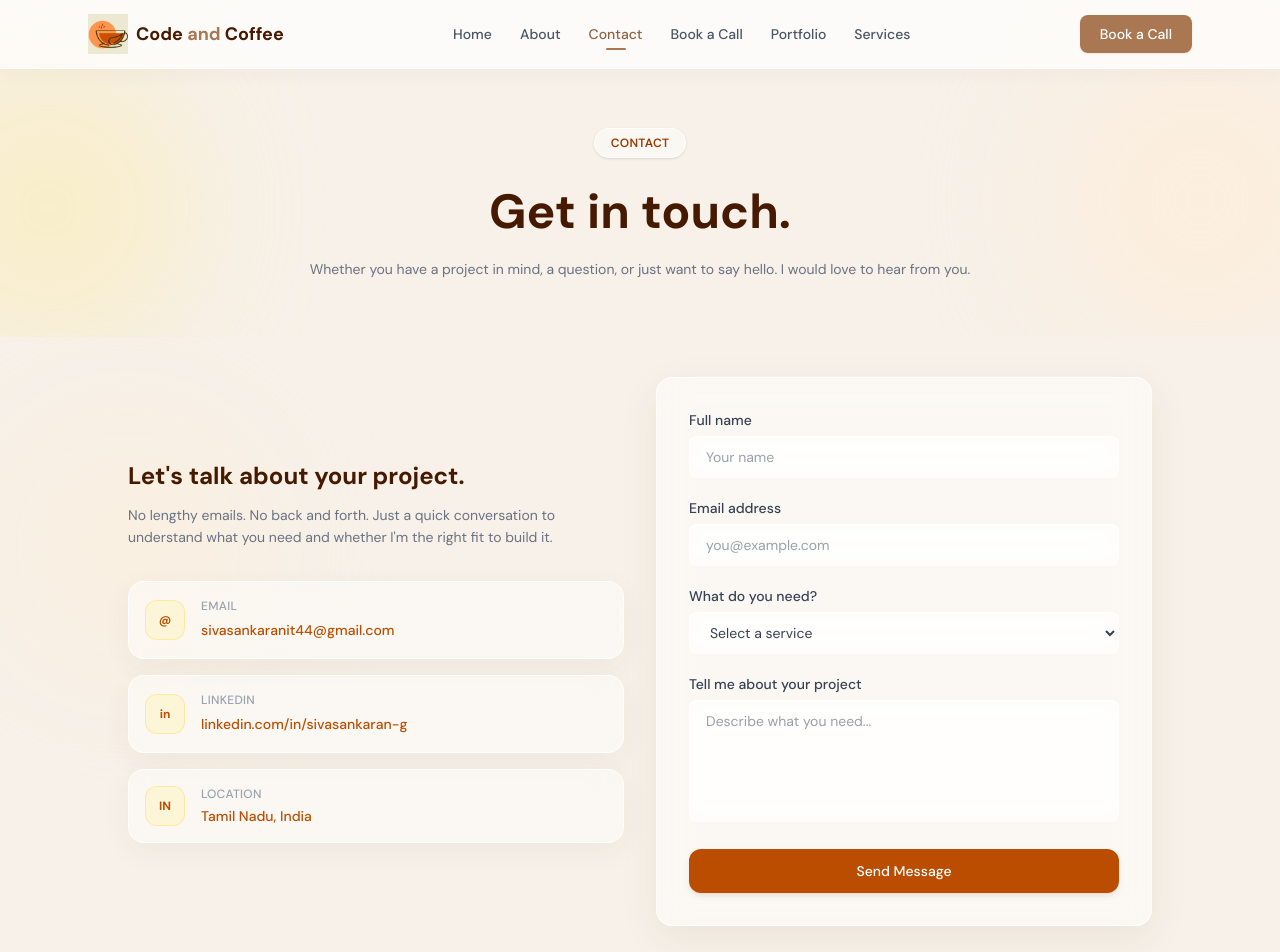
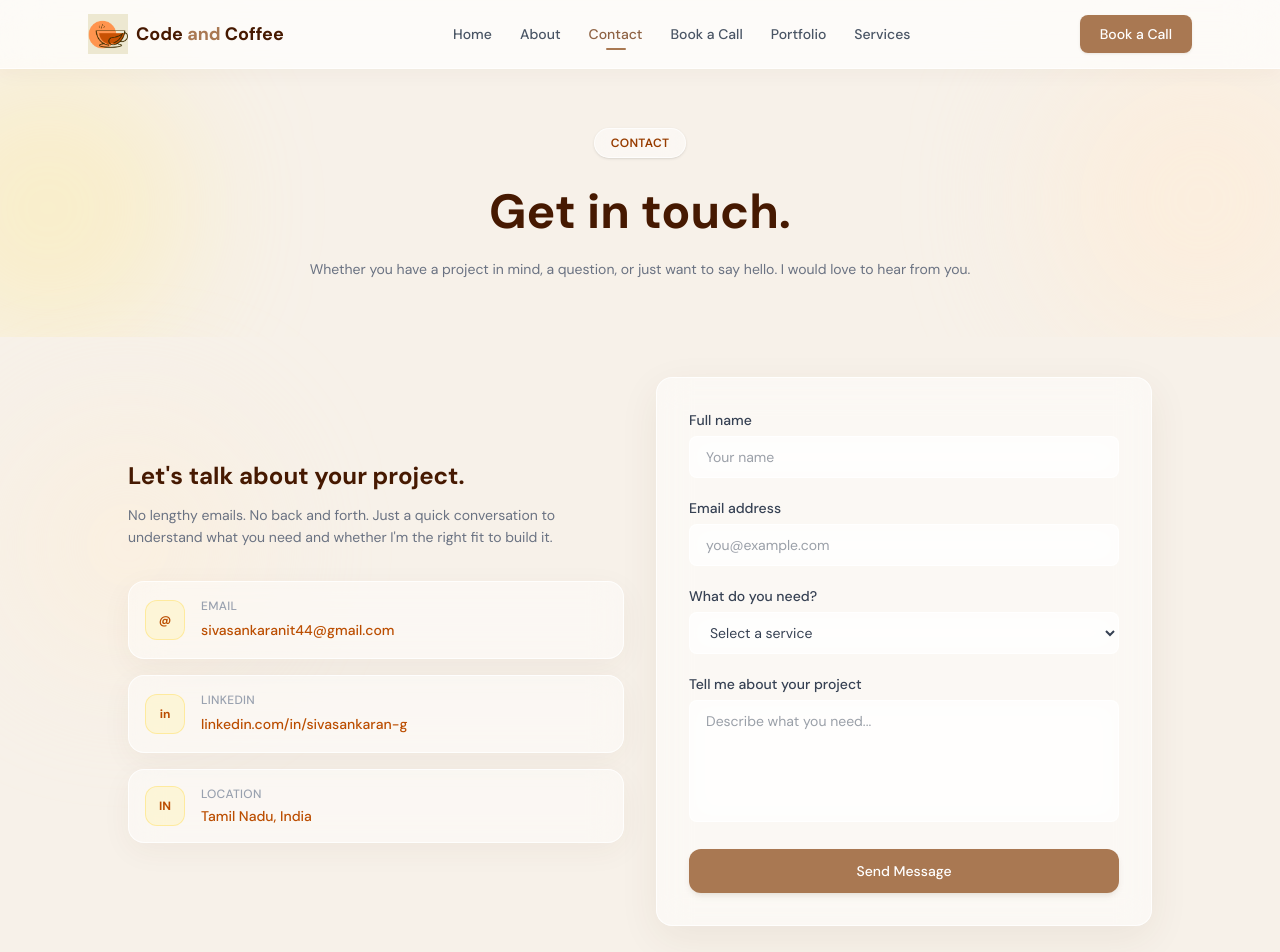
Before and after one commit to sivasankaranit44-wq/code-and-coffee-freelance-site, a React (Vite) app: page /contact in a window 1280 px wide. Shown: the top 952 px of the page. Built offline with nearby package versions, Linux system fonts and the light colour scheme.

Commit message:
contact button color change

```diff
--- a/src/pages/Contact.jsx
+++ b/src/pages/Contact.jsx
@@ -322,12 +322,15 @@ export default function Contact() {
                 {/* Submit */}
                 <button
               type="submit"
-                  className="group relative w-full overflow-hidden rounded-xl bg-amber-700 py-3 text-sm font-medium text-white shadow-md shadow-amber-900/10 transition-all duration-300 hover:-translate-y-0.5 hover:bg-amber-800 hover:shadow-lg hover:shadow-amber-900/20"
+              className="group relative w-full overflow-hidden rounded-xl bg-[#a97852] py-3 text-sm font-medium text-white shadow-md shadow-[#6f4a35]/10 transition-all duration-300 hover:-translate-y-0.5 hover:bg-[#946947] hover:shadow-lg hover:shadow-[#6f4a35]/20"
+
               >
+
   <span className="relative z-10">
     Send Message
   </span>
 </button>
+
 
               </form>
 
```
Lines whose indentation alone changed are shown as unchanged.
